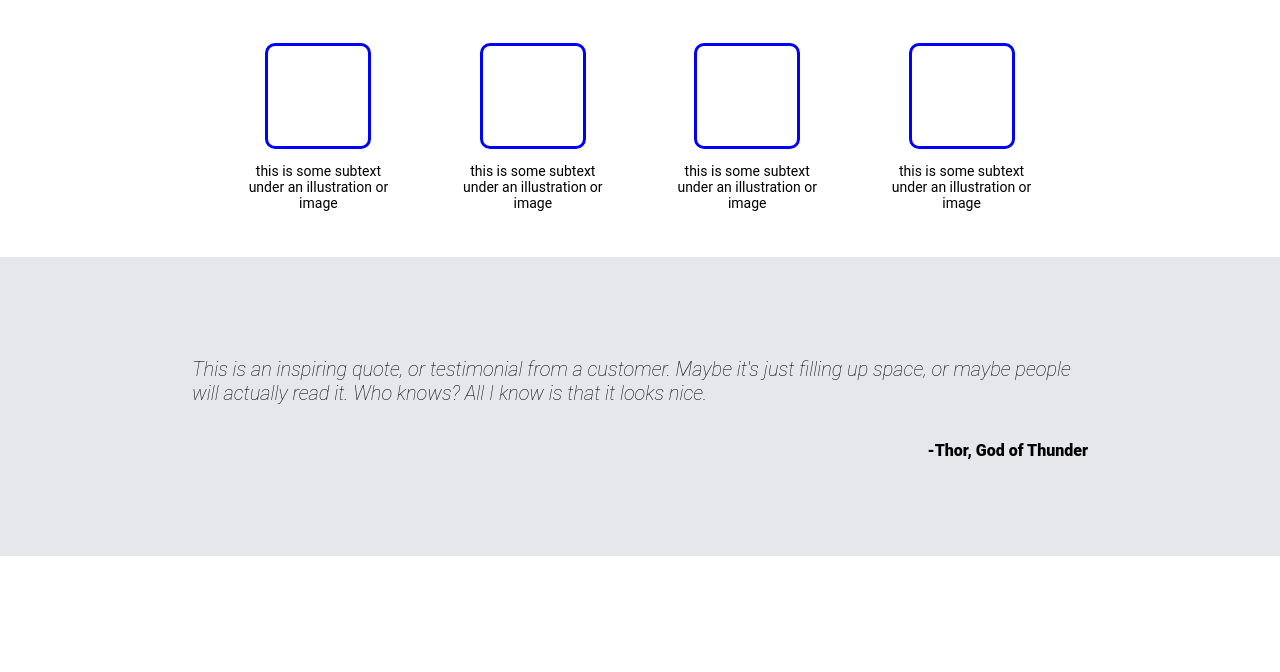
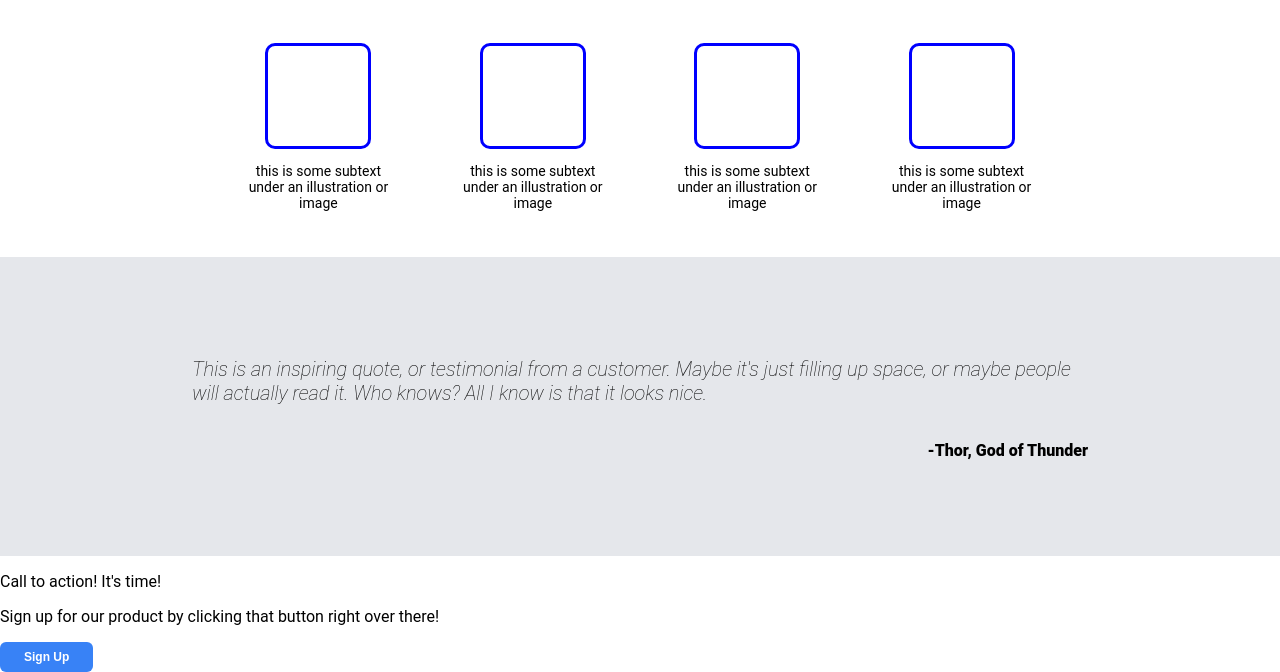
Before and after one commit to MikeMcKnightDev/landing-page, a plain HTML site: page index.html in a window 1280 px wide. Shown: the part 484-1156 px from the top of the page. Before the commit the page ends 1040 px from the top, so only its background shows below. Drawn offline with Linux system fonts and the light colour scheme.

```diff
--- a/index.html
+++ b/index.html
@@ -57,5 +57,14 @@
             <div class="quote-author"><p>-Thor, God of Thunder</p></div>
         </div>
     </div>
+    <div class="body-bot">
+        <div class="body-container">
+            <div class="bot-text-container">
+                <div class="bot-header"><p>Call to action! It's time!</p></div>
+                <div class="bot-text"><p>Sign up for our product by clicking that button right over there!</p></div>
+            </div>
+            <button>Sign Up</button>
+        </div>
+    </div>
 </body>
 </html>
```
Also changed, not shown: styles.css (+7 -0 lines).
